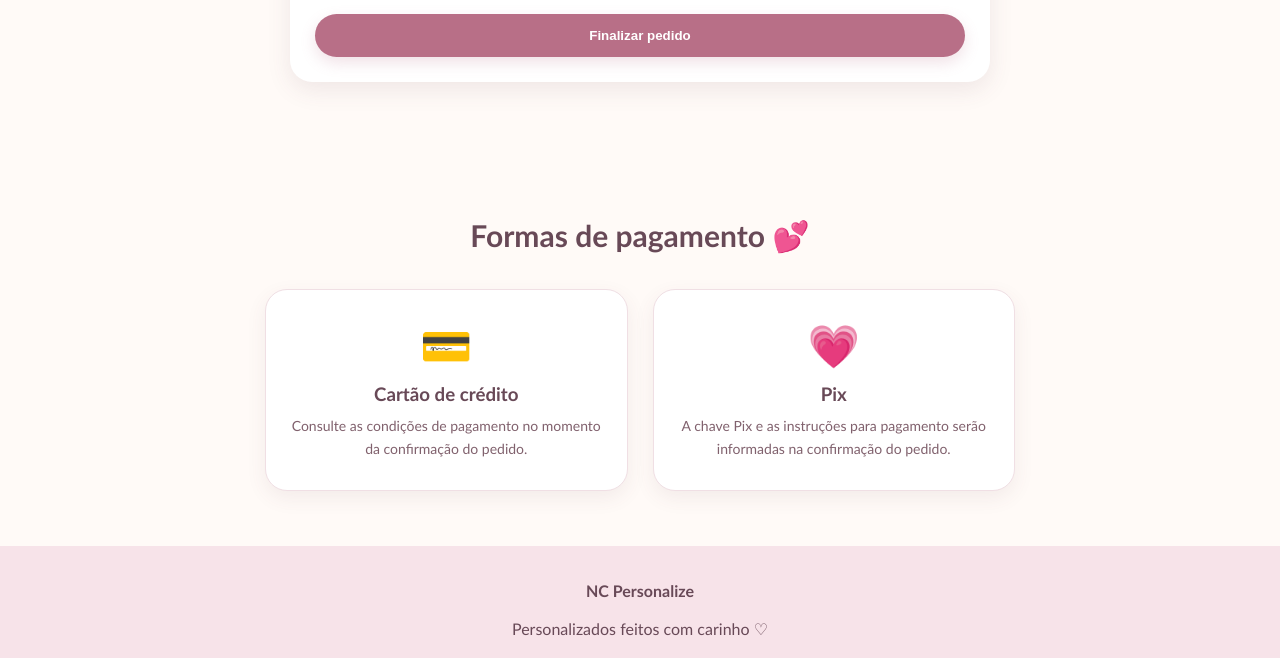
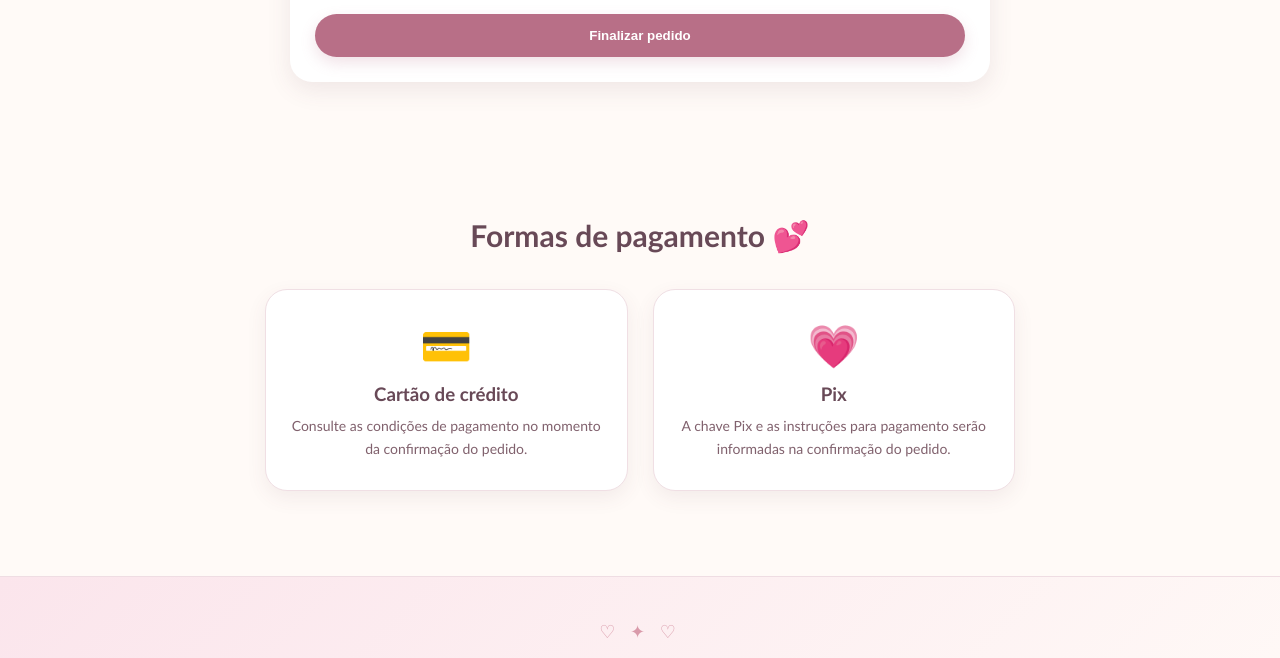
Before and after one commit to nc-personalize/nc-personalize, a plain HTML site: page index.html in a window 1280 px wide. Shown: the part 3028-3686 px from the top of the page. Drawn offline with Linux system fonts and the light colour scheme.

Commit message:
Implement footer design in index.html
Add footer styles and structure to index.html

```diff
--- a/index.html
+++ b/index.html
@@ -611,6 +611,34 @@ textarea:focus {
 
 .prazo-pedido strong {
   color: #b86f87;
+}
+/* 🌸 Rodapé — NC Personalize */
+
+footer {
+  margin-top: 30px;
+  padding: 40px 20px;
+  text-align: center;
+  background: linear-gradient(135deg, #fbe5ec, #fffaf7);
+  border-top: 1px solid #efdde3;
+  color: #80616d;
+  line-height: 1.6;
+}
+
+footer strong {
+  display: inline-block;
+  color: #b86f87;
+  font-size: 22px;
+  letter-spacing: 0.8px;
+  margin-bottom: 3px;
+}
+
+footer::before {
+  content: "♡  ✦  ♡";
+  display: block;
+  color: #d99aaa;
+  font-size: 18px;
+  margin-bottom: 15px;
+  letter-spacing: 5px;
 }
 </style>
 </head>
```
